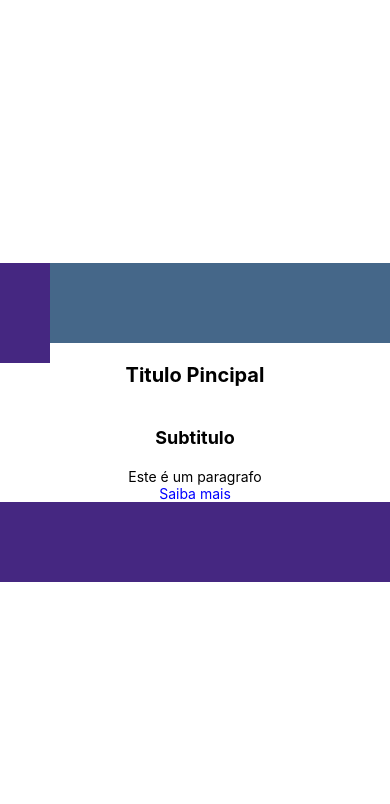
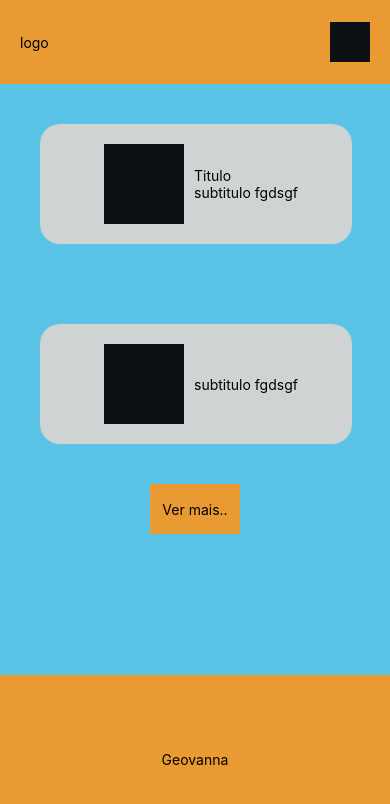
Before and after one commit to geovannaetm/tutorial-react-native-expo, a React Native app: screen / in a window 390 px wide. Shown: the top 804 px of the page. Built offline with nearby package versions, Linux system fonts and the light colour scheme.

Commit message:
criando app

```diff
--- a/App.js
+++ b/App.js
@@ -1,65 +1,163 @@
-import { StatusBar } from 'expo-status-bar';
-import { StyleSheet, Text, View } from 'react-native';
+import { View, Text, StyleSheet } from 'react-native'
 
 export default function App() {
   return (
     <View style={styles.container}>
-      <View style={styles.box1}>
-        <View style={styles.box3}></View>
-        <View style={styles.box3}></View>
+
+      <View style={styles.header}>
+        <Text>logo</Text>
+        <View style={styles.menu}></View>
+      </View>
+
+
+
+      <View style={styles.content}>
+
+
+        <View style={styles.card1}>
+          <View style={styles.fotocard1}></View>
+
+          <View style={styles.subcard}>
+            <Text>Titulo</Text>
+            <Text>subtitulo fgdsgf</Text>
+          </View>
+
+        </View>
+
+
+        <View style={styles.card2}>
+          <View style={styles.fotocard2}></View>
+
+          <View style={styles.titulo}>
+
+            <Text>subtitulo fgdsgf</Text>
+          </View>
+
+        </View>
+
+
+
+        <View style={styles.vermais}>
+          <Text>Ver mais..</Text>
+        </View>
+
+
+
+
 
       </View>
-      <Text style={styles.tituloPrincipal}>Titulo Pincipal</Text>
-      <Text  style={styles.subTirtulo}>Subtitulo</Text>
-      <Text>Este é um paragrafo</Text>
-      <Text style={styles.saibaMais}>Saiba mais</Text>
-      <View style={styles.box2}></View>
-      <StatusBar style="auto" />
+
+      <View style={styles.rodape}>
+        <Text>Geovanna</Text>
+      </View>
+
     </View>
-  );
+  )
 }
 
 const styles = StyleSheet.create({
   container: {
     flex: 1,
-    backgroundColor: '#fff',
-    alignItems: 'center',
-    justifyContent: 'center',
-  },
-  tituloPrincipal: {
-    fontSize: '20px',
-    fontWeight: 'bold',
-    marginVertical: 20
+    backgroundColor: " #3daff1",
+    justifyContent: "center",
+    alignItems: "center"
+
   },
 
-  subTirtulo: {
-    fontSize: '18px',
-    fontWeight: 'bold',
-    marginVertical: 20
+  header: {
+    flex: 1,
+    width: "100%",
+    backgroundColor: "rgb(233, 154, 51)",
+    justifyContent: "space-between",
+    alignItems: "center",
+    flexDirection: "row",
+    paddingHorizontal: 20
   },
 
-  saibaMais : {
-    fontSize: '14px',
-    color:'#0000FF',
+
+  menu: {
+    width: 40,
+    height: 40,
+    backgroundColor: "rgb(13, 16, 18)"
   },
 
-  box1 : {
-    display: 'flex',
-    width: '100%',
-    height: 80,
-    backgroundColor: '#456789',
-    alignItems: 'space-between',
-  },
-  box2 : {
-    width: '100%',
-    height: 80,
-    backgroundColor: '#452781',
+
+  content: {
+    flex: 7,
+    width: "100%",
+    backgroundColor: "rgb(89, 196, 229)",
+
   },
 
-  box3 : {
-    width: 50,
-    height: 50,
-    backgroundColor: '#452781',
+  card1: {
+
+    width: "80%",
+    height: 120,
+    backgroundColor: "rgb(207, 211, 212)",
+    display: "flex",
+    justifyContent: "center",
+    alignItems: "center",
+    flexDirection: "row",
+    margin: 40,
+    borderRadius: 20
+
   },
 
-});
+  subcard: {
+    flexDirection: "colum"
+  },
+
+  fotocard1: {
+    width: 80,
+    height: 80,
+    backgroundColor: "rgb(13, 16, 18)",
+    margin: 10
+  },
+
+  card2: {
+
+    width: "80%",
+    height: 120,
+    backgroundColor: "rgb(207, 211, 212)",
+    display: "flex",
+    justifyContent: "center",
+    alignItems: "center",
+    flexDirection: "row",
+    margin: 40,
+    borderRadius: 20
+
+  },
+
+  titulo: {
+    flexDirection: "colum"
+  },
+
+  fotocard2: {
+    width: 80,
+    height: 80,
+    backgroundColor: "rgb(13, 16, 18)",
+    margin: 10
+  },
+
+
+  vermais:{
+    backgroundColor:"#rgb(233, 154, 51)",
+    width:90,
+    height:50,
+    alignItems:"center",
+    justifyContent:"center",
+    marginLeft: "auto",
+    marginRight:"auto"
+
+
+  },
+
+
+  rodape: {
+    flex: 2,
+    width: "100%",
+    backgroundColor: "rgb(233, 154, 51)",
+    justifyContent: "center",
+    alignItems: "center"
+  }
+})
```
